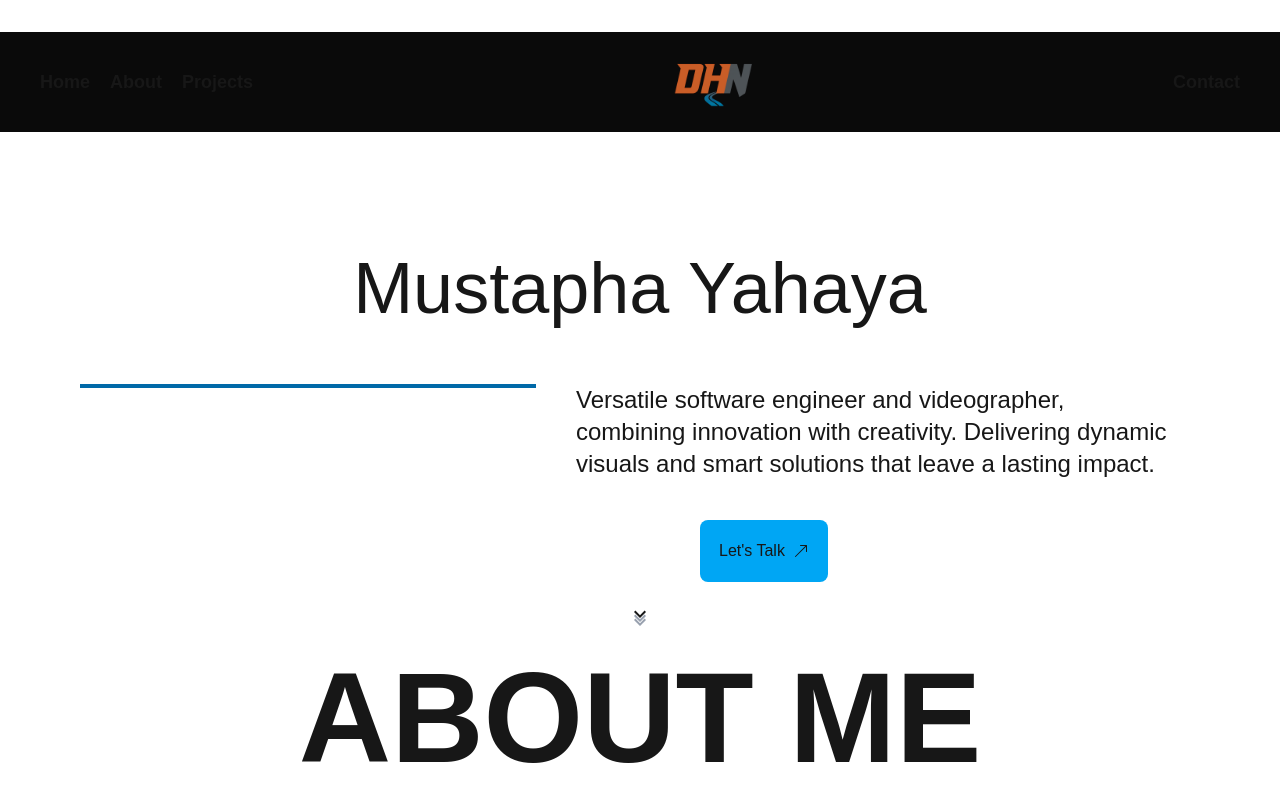
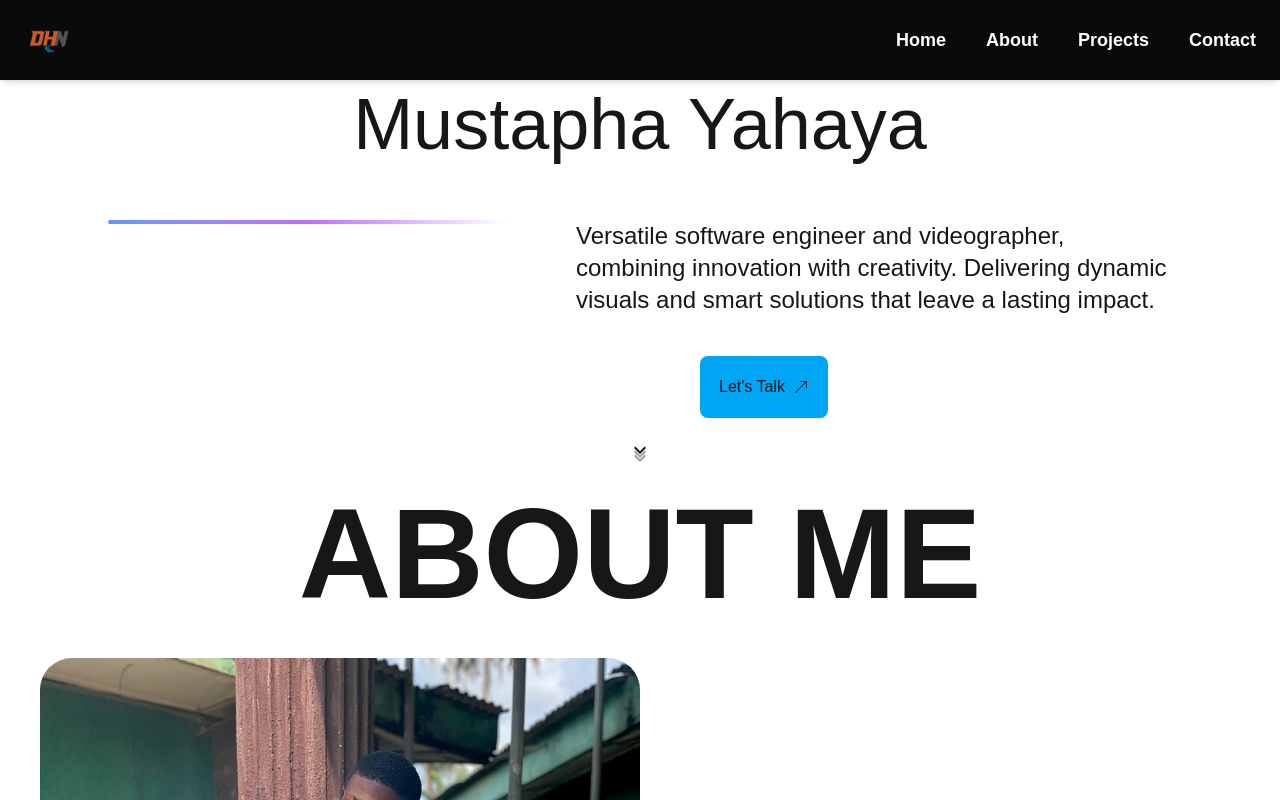
Before and after one commit to Dhn06/mini-porfolio, a Next.js app: page / in a window 1280 px wide. Shown: the top 800 px of the page. Built offline with nearby package versions, Linux system fonts and the light colour scheme.

Commit message:
feat: add new features

```diff
--- a/src/app/components/Header.jsx
+++ b/src/app/components/Header.jsx
@@ -13,7 +13,8 @@ export default function Header({ name }) {
         <div className='px-10 '>
             <h1 className='md:text-7xl text-3xl text-center mt-12'>{name}</h1>
             <div className='flex md:flex-row flex-col gap-10 justify-between mt-15 '>
-                <div className='h-1 md:w-130 bg-sky-700'></div>
+              <div className="h-1 w-40 md:w-100 bg-gradient-to-r from-blue-500 via-purple-500 rounded-full  animate-pulse mx-auto"></div>
+
                 <p className='max-w-[600px] text-2xl mr-6'> Versatile software engineer and videographer, combining innovation with creativity. Delivering dynamic visuals and smart solutions that leave a lasting impact. </p>
             </div>
 
--- a/src/app/components/Navbar.jsx
+++ b/src/app/components/Navbar.jsx
@@ -1,43 +1,52 @@
+"use client"
 import Image from 'next/image'
 import Link from 'next/link'
-import React from 'react'
+import React, { useState } from 'react'
+import { FiMenu, FiX } from 'react-icons/fi'
 
 export default function Navbar() {
-    return (
-        <nav  className=' w-scren -z-[-1] bg-neutral-950'>
-            <ul className='flex items-center justify-between mx-10 my-8 font-bold text-lg gap-15'>
-                <div className='flex items-center gap-5'>
-                    <li>
-                        <Link href="/">Home</Link>
-                    </li>
-                    <li className='active:text-orange-500 hover:texto'>
-                        <Link href="#About">About</Link>
-                    </li>
-                    <li>
-                        <Link href="#projects">Projects</Link>
-                    </li>
-                </div>
+  const [isOpen, setIsOpen] = useState(false)
 
-                <div>
-                    <li>
-                        <Image
-                            src="/logo.png"
-                            alt='Logo'
-                            height={120}
-                            width={100}
-                            className='rounded-4xl  ' />
-                        {/* <Link href="/logo">Logo</Link> */}
-                    </li>
-                </div>
+  return (
+    <nav className="fixed top-0 left-0 w-full bg-neutral-950 z-50 shadow-md">
+      <div className="max-w-7xl mx-auto px-6 flex items-center justify-between h-20">
 
-                <div className='flex items-center gap-5 '>
 
-                    <li>
-                        <Link href="#Contact">Contact</Link>
-                    </li>
+        <Link href="/">
+          <Image
+            src="/logo.png"
+            alt="Logo"
+            height={50}
+            width={50}
+            className="rounded-full cursor-pointer"
+          />
+        </Link>
 
-                </div>
-            </ul>
-        </nav>
-    )
+
+        <ul className="hidden md:flex items-center gap-10 font-bold text-lg text-white">
+          <li><Link href="/">Home</Link></li>
+          <li><Link href="#About">About</Link></li>
+          <li><Link href="#projects">Projects</Link></li>
+          <li><Link href="#Contact">Contact</Link></li>
+        </ul>
+
+        <button
+          className="md:hidden text-white text-3xl focus:outline-none"
+          onClick={() => setIsOpen(!isOpen)}
+        >
+          {isOpen ? <FiX /> : <FiMenu />}
+        </button>
+      </div>
+
+
+      {isOpen && (
+        <ul className="md:hidden flex flex-col items-center gap-6 py-6 bg-neutral-900 text-white font-bold text-lg">
+          <li><Link href="/" onClick={() => setIsOpen(false)}>Home</Link></li>
+          <li><Link href="#About" onClick={() => setIsOpen(false)}>About</Link></li>
+          <li><Link href="#projects" onClick={() => setIsOpen(false)}>Projects</Link></li>
+          <li><Link href="#Contact" onClick={() => setIsOpen(false)}>Contact</Link></li>
+        </ul>
+      )}
+    </nav>
+  )
 }
```
